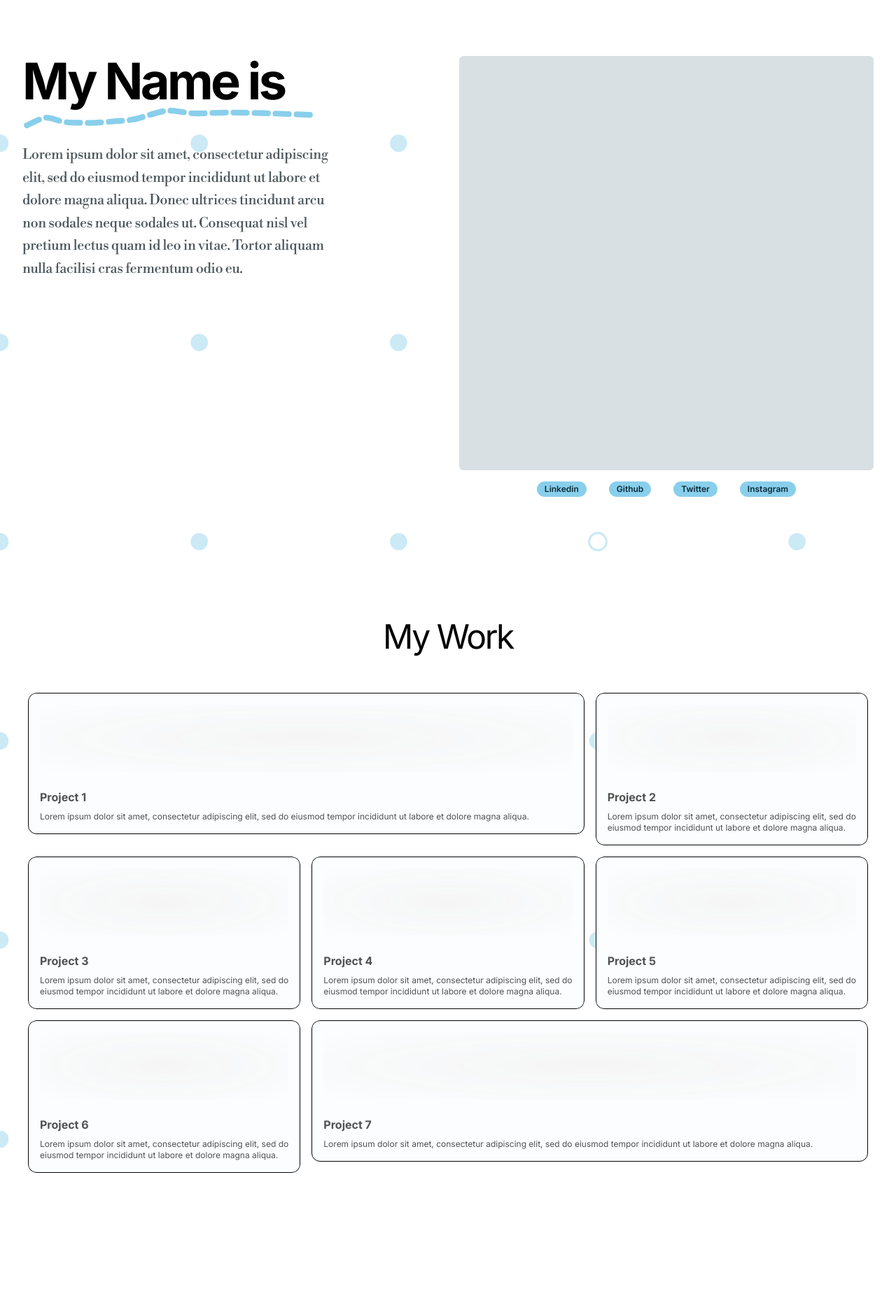
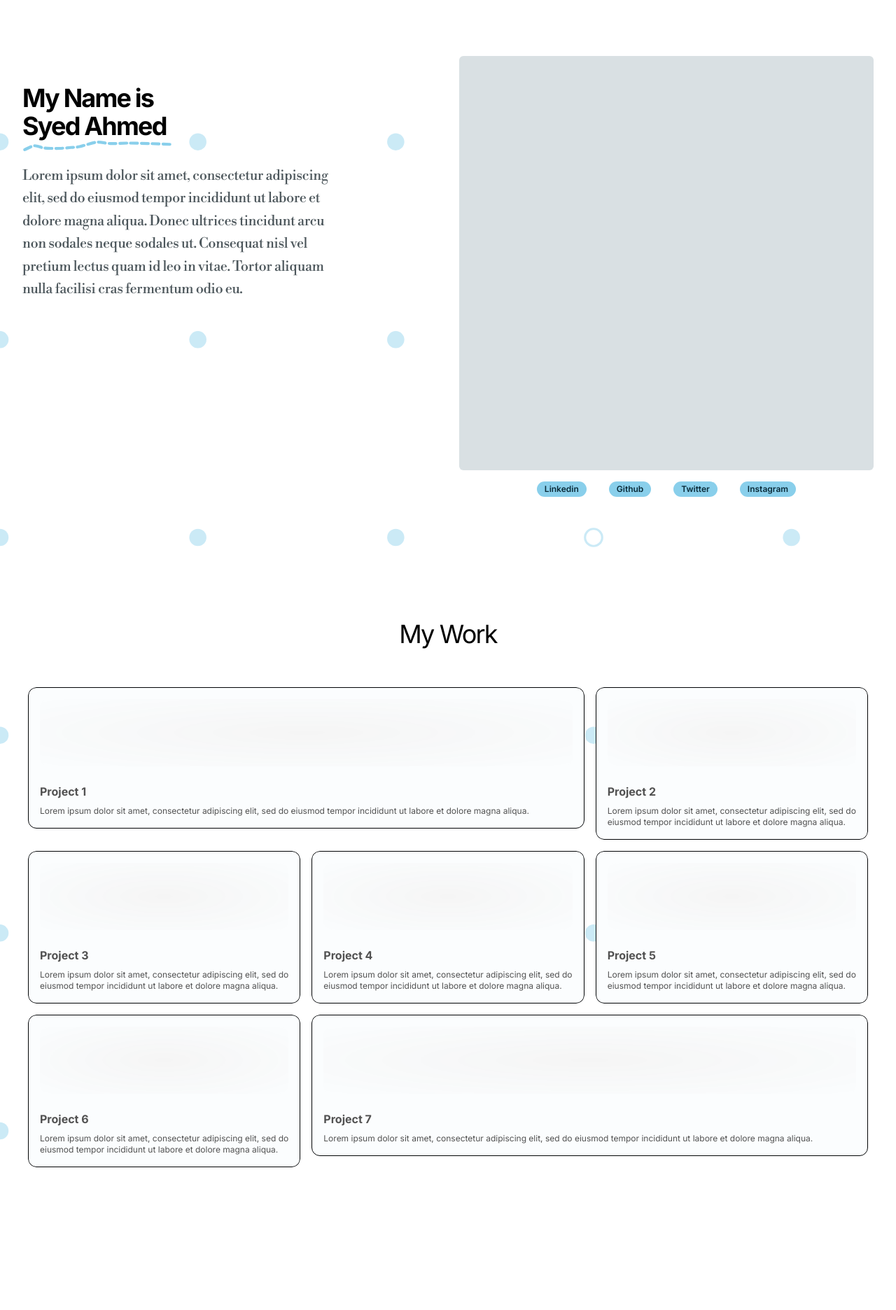
Before and after one commit to Syed-Ahmed02/portfolio, a Next.js app: page / in a window 1280 px wide. Shown: the part 80-1952 px from the top of the page at 70% size. Built offline with nearby package versions, Linux system fonts and the light colour scheme.

Commit message:
fixed svg and redueced heading size

```diff
--- a/src/components/Contact.tsx
+++ b/src/components/Contact.tsx
@@ -21,7 +21,7 @@ export const Contact = () => {
                     <div className="flex flex-col gap-6">
                         <div className="flex flex-col gap-4">
                             <div className="flex flex-col gap-2">
-                                <h4 className="text-3xl md:text-5xl tracking-tighter max-w-xl text-left font-regular">
+                                <h4 className="text-3xl md:text-4xl tracking-tighter max-w-xl text-left font-regular">
                                     Contact me!
                                 </h4>
                                 <p className="text-lg leading-relaxed tracking-tight text-muted-foreground max-w-sm text-left">
--- a/src/components/Hero.tsx
+++ b/src/components/Hero.tsx
@@ -7,9 +7,11 @@ export const Hero = () => (
             <div className="grid grid-cols-1 gap-8  lg:grid-cols-2">
                 <div className="flex gap-4 flex-col">
                     <div className="flex gap-4 flex-col">
-                        <h1 className="text-5xl md:text-7xl max-w-lg tracking-tighter text-left font-bold">
-                            My Name is <span className="h-10"> <Handdrawn_underline /></span>
-
+                        <h1 className="text-4xl  max-w-xl tracking-tighter text-left font-bold mt-10">
+                            My Name is
+                            <div className="">
+                                Syed Ahmed<Handdrawn_underline />
+                            </div>
                         </h1>
                         <div className="text-xl leading-relaxed tracking-tight text-muted-foreground max-w-md text-left font-normal font-bodnoi">
                             <p>Lorem ipsum dolor sit amet, consectetur adipiscing elit, sed do eiusmod tempor incididunt ut labore et dolore magna aliqua. Donec ultrices tincidunt arcu non sodales neque sodales ut. Consequat nisl vel pretium lectus quam id leo in vitae. Tortor aliquam nulla facilisi cras fermentum odio eu.</p>
--- a/src/components/LatestArticles.tsx
+++ b/src/components/LatestArticles.tsx
@@ -10,7 +10,7 @@ export const Blog = () => (
         transition={{ duration: 2 }}
         className="w-full py-20 lg:py-40">
         <div className="container mx-auto flex flex-col gap-14">
-            <h4 className="text-3xl md:text-5xl tracking-tighter  font-regular text-center w-full">
+            <h4 className="text-3xl md:text-4xl tracking-tighter  font-regular text-center w-full">
                 Latest articles
             </h4>
 
@@ -24,7 +24,7 @@ export const Blog = () => (
                 </div>
                 <div className="flex flex-col gap-2 hover:opacity-75 cursor-pointer">
                     <div className="bg-muted rounded-md aspect-video mb-4"></div>
-                    <h3 className="text-xl tracking-tight">PArticle Heading #2</h3>
+                    <h3 className="text-xl tracking-tight">Article Heading #2</h3>
                     <p className="text-muted-foreground text-base">
                         Lorem ipsum dolor sit amet, consectetur adipiscing elit, sed do eiusmod tempor incididunt ut labore et dolore magna aliqua. Feugiat in ante metus dictum at tempor commodo.
                     </p>
--- a/src/components/Projects.tsx
+++ b/src/components/Projects.tsx
@@ -11,7 +11,7 @@ export function Projects() {
             viewport={{ once: true }}
             transition={{ duration: 2 }}
         >
-            <h4 className="text-center text-3xl md:text-5xl tracking-tighter  mb-4 font-regular">
+            <h4 className="text-center text-3xl md:text-4xl tracking-tighter  mb-4 font-regular">
                 My Work
             </h4>
 
--- a/src/components/svgs.tsx
+++ b/src/components/svgs.tsx
@@ -10,9 +10,9 @@ function Handdrawn_underline({
 
             fill="none"
             xmlns="http://www.w3.org/2000/svg"
-            className={cn("", className)}
+            className={cn("w-[350px] ", className)}
             {...props}
-            viewBox="20 16 375 28" preserveAspectRatio="none">
+            viewBox="20 16 500 28" preserveAspectRatio="none">
             <path
                 fill="none"
                 stroke="hsl(197 71% 73%)"
--- a/src/components/ui/layout-grid.tsx
+++ b/src/components/ui/layout-grid.tsx
@@ -3,9 +3,9 @@ import React, { useState, useRef, useEffect } from "react";
 import { motion } from "framer-motion";
 import { cn } from "@/lib/utils"
 import Image from "next/image";
-
+import { AnimatePresence } from "framer-motion";
 type Card = {
-    id: number;
+    id: string;
     className?: string;
     title?: string | React.ReactNode;
     description?: string | React.ReactNode;
@@ -26,8 +26,9 @@ export const LayoutGrid = ({ cards }: { cards: Card[] }) => {
         setLastSelected(selected);
         setSelected(null);
     };
+    const [selectedId, setSelectedId] = useState<string | null>(null);
+    return (
 
-    return (
         <div className="w-full h-full p-10 grid grid-cols-1 md:grid-cols-3  max-w-7xl mx-auto gap-4 relative ">
             {cards.map((card, i) => (
                 <div key={i} className={cn(card.className, "")}>
@@ -58,6 +59,7 @@ export const LayoutGrid = ({ cards }: { cards: Card[] }) => {
                 animate={{ opacity: selected?.id ? 0.3 : 0 }}
             />
         </div>
+
     );
 };
 
@@ -107,3 +109,25 @@ const SelectedCard = ({ selected }: { selected: Card | null }) => {
         </div>
     );
 };
+/*
+
+        */
+
+        /* <div className="w-full h-full p-10 grid grid-cols-1 md:grid-cols-3  max-w-7xl mx-auto gap-4 relative ">
+            {cards.map(item => (
+                <motion.div layoutId={item.id} onClick={() => setSelectedId(item.id)}>
+                    <motion.h5>{item.description}</motion.h5>
+                    <motion.h2>{item.title}</motion.h2>
+                </motion.div>
+            ))}
+
+            <AnimatePresence>
+                {selectedId && (
+                    <motion.div layoutId={selectedId}>
+                        <motion.h5>{cards[Number(selectedId)].description}</motion.h5>
+                        <motion.h2>{cards[Number(selectedId)].title}</motion.h2>
+                        <motion.button onClick={() => setSelectedId(null)} />
+                    </motion.div>
+                )}
+            </AnimatePresence>
+        </div>*/
```
